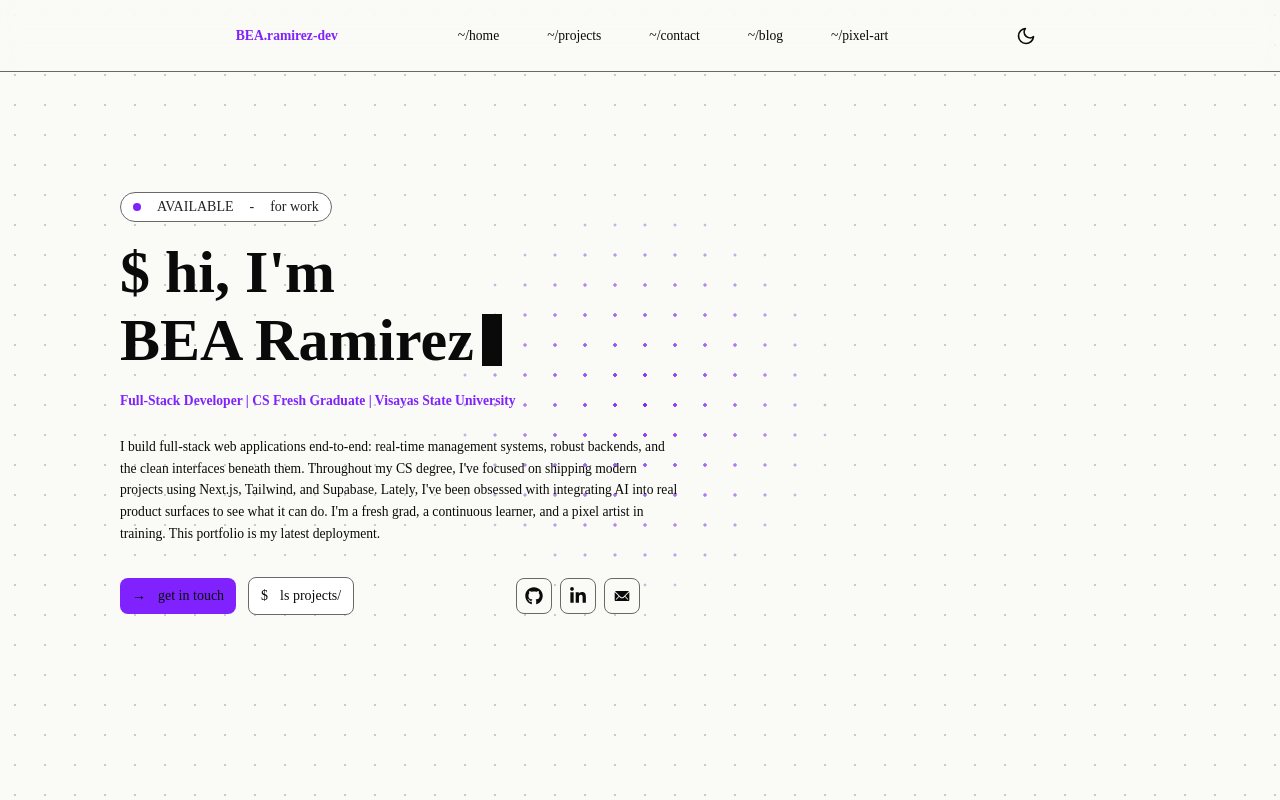
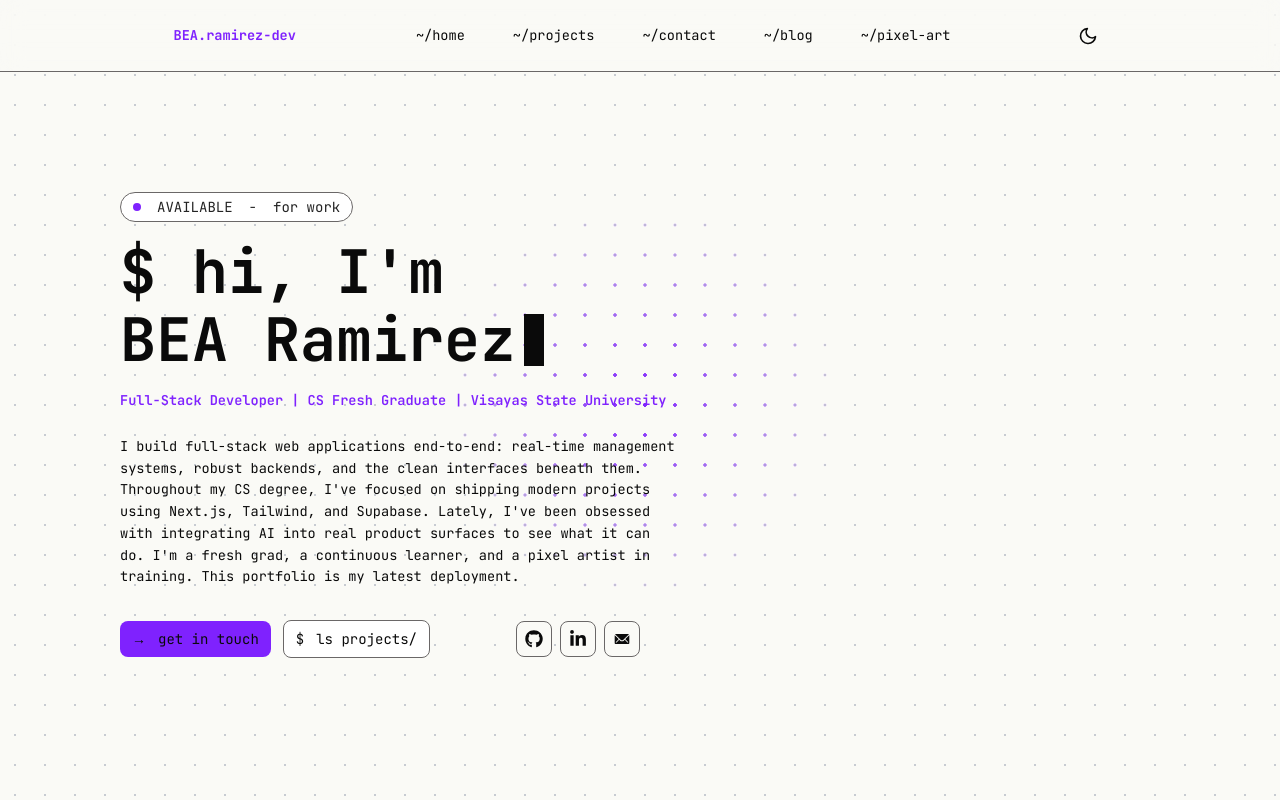
Before and after one commit to BEA-ramirez/portfolio-monorepo, a Next.js app in the folder apps/web/: page / in a window 1280 px wide. Shown: the top 800 px of the page. Built offline with nearby package versions, Linux system fonts and the light colour scheme; no server answers.

Commit message:
Updated font style

```diff
--- a/apps/web/src/app/globals.css
+++ b/apps/web/src/app/globals.css
@@ -10,7 +10,9 @@
   --color-background: var(--background);
   --color-foreground: var(--foreground);
   --font-sans: var(--font-geist-sans);
-  --font-mono: var(--font-mono);
+  --font-mono:
+    var(--font-jetbrains-mono), ui-monospace, SFMono-Regular, Menlo, Monaco,
+    Consolas, monospace;
 
   /* Custom Semantic Font Sizes */
   --text-h1: 3rem;
```
